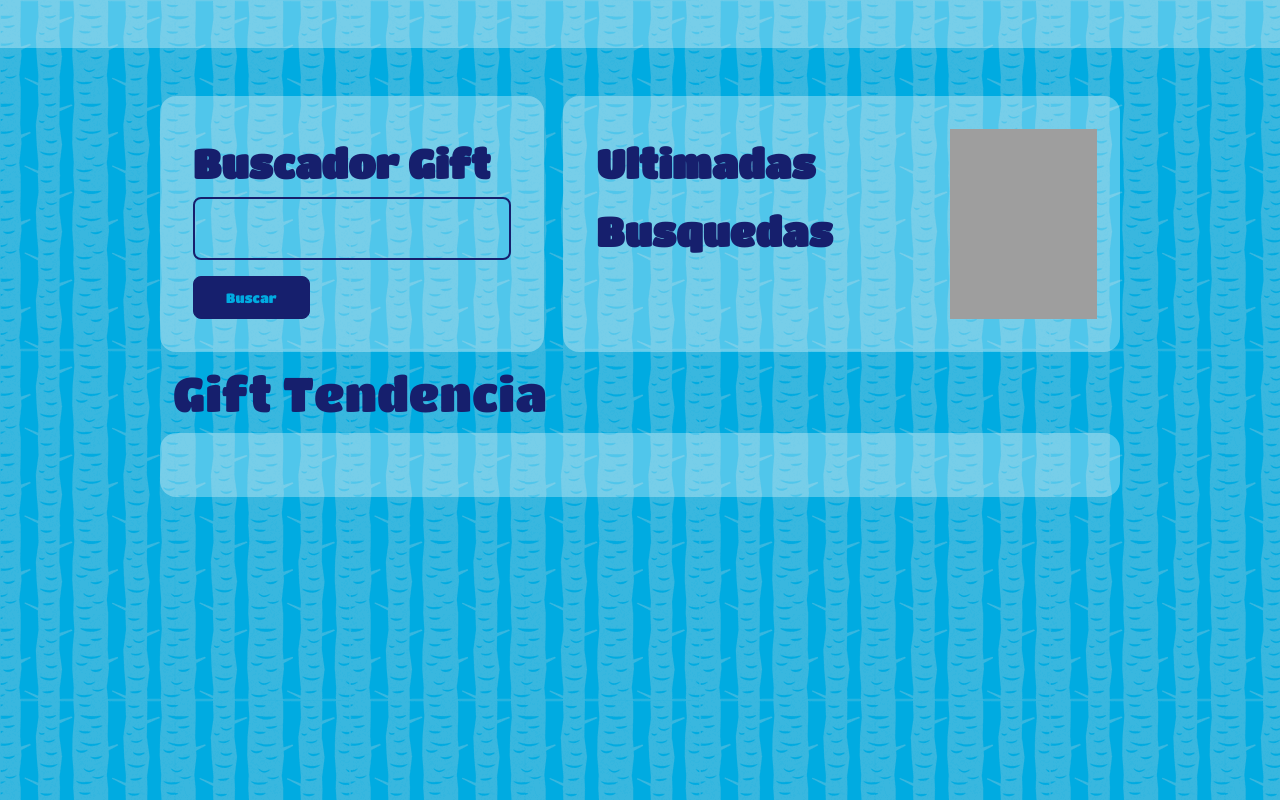
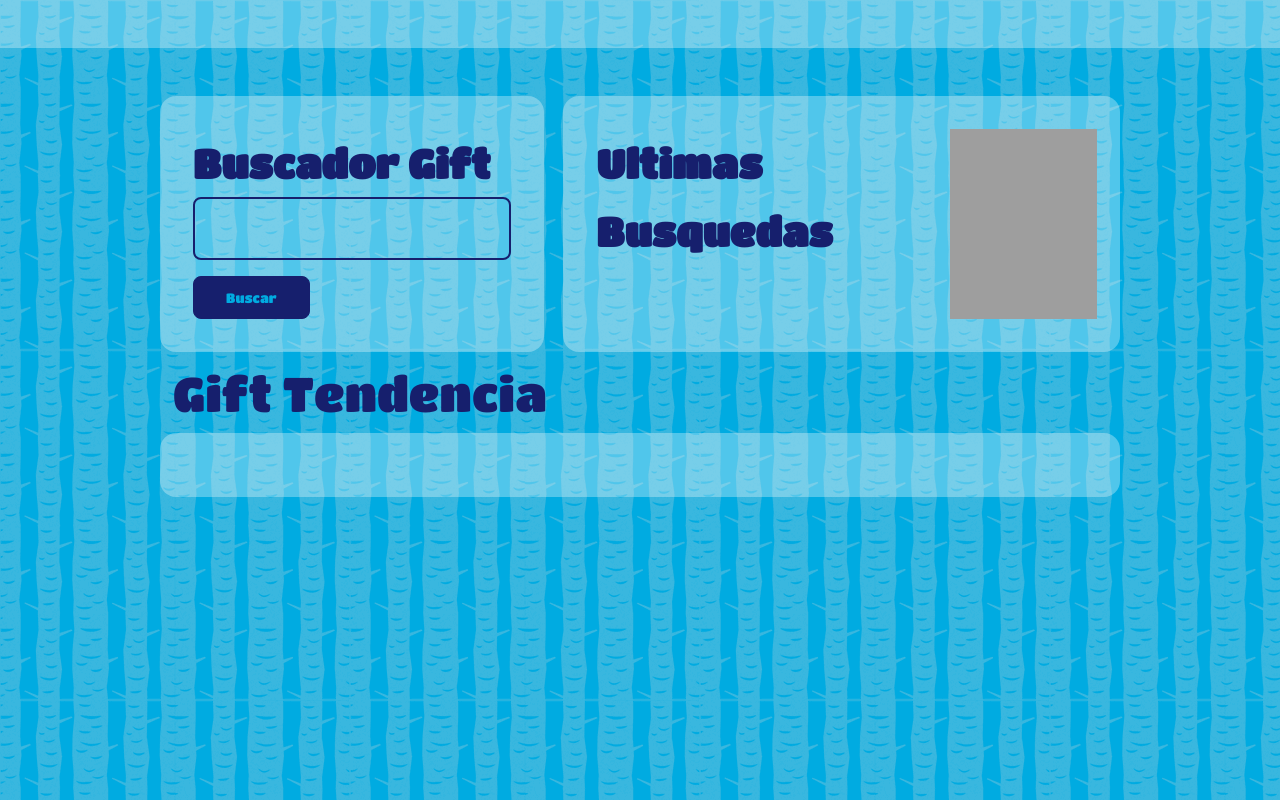
Before and after one commit to Jandrocks/gift-js.github.io, a plain HTML site: page index.html in a window 1280 px wide. Drawn offline with nearby package versions, Linux system fonts and the light colour scheme; some packages are replaced by stand-ins of ours; no server answers; grey boxes are pictures that could not be loaded; a script that the page names is missing.

Commit message:
Update index.html
cambio titulo

```diff
--- a/index.html
+++ b/index.html
@@ -30,7 +30,7 @@
         </div>
         <div class="contenedor_ultimBusqueda">
           <div class="ultimasBusquedas">
-            <h1>Ultimadas Busquedas</h1>
+            <h1>Ultimas Busquedas</h1>
             <ul class="history_busqueda" id="history_busqueda"></ul>
           </div>
           <div class="gift_logo">
```
